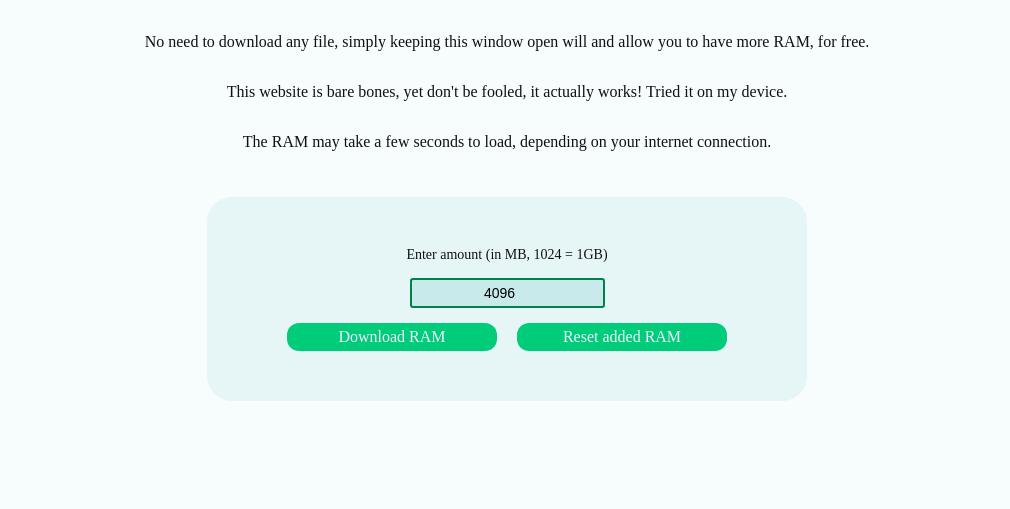
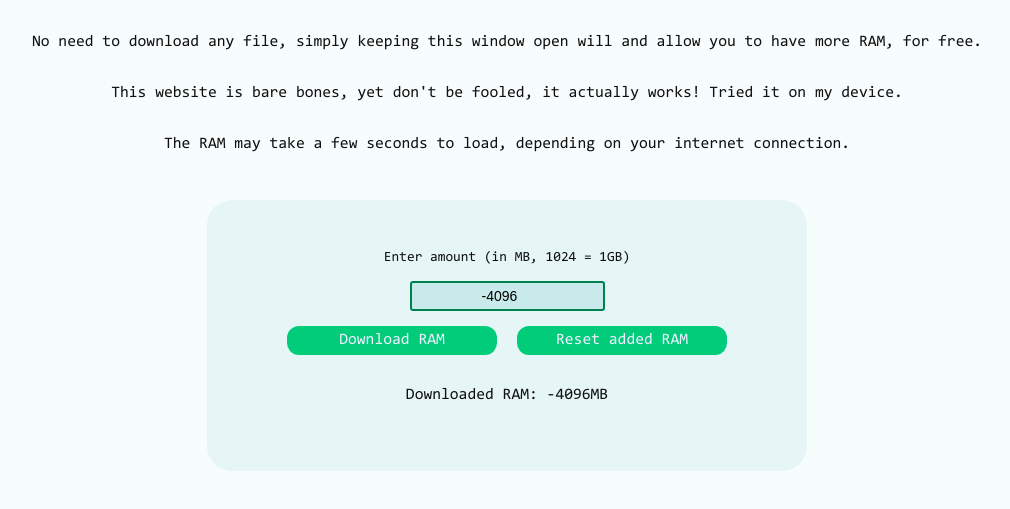
Before and after one commit to d-002/download-ram, a plain HTML site: page index.html in a window 1280 px wide. Both pictures are taken after a click on the link "Download RAM". Shown: the part 159-668 px from the top of the page, without its empty margins (133-1143 px from the left). Drawn offline with Linux system fonts and the light colour scheme; a web font is replaced by a local one.

Commit message:
POC that doesn't work

```diff
--- a/index.html
+++ b/index.html
@@ -5,7 +5,7 @@
 		<link rel="stylesheet" href="style.css" />
 	</head>
 
-	<body>
+	<body onload="init()">
 		<h1>Download free RAM</h1>
 		<h2>WARNING: this website is legit.</h2>
 		<p>No need to download any file, simply keeping this window open will and allow you to have more RAM, for free.</p>
@@ -19,6 +19,8 @@
 				<a id="start">Download RAM</a>
 				<a id="reset">Reset added RAM</a>
 			</div>
+
+			<p id="info">Loading...</p>
 		</div>
 	</body>
 </html>
--- a/script.js
+++ b/script.js
@@ -0,0 +1,32 @@
+let started, input, info, chunk, haha;
+
+start = _=> {
+	if (started) return;
+	started = true;
+
+	let value = parseInt(input.value.split(".")[0].replaceAll("-", ""));
+	input.value = "-"+value;
+
+	haha = [];
+	info.innerHTMl = "Downloading RAM...";
+	for (let i = 0; i < value; i++)
+		haha.push(chunk+String.fromCharCode(Math.random()*1000));
+	info.innerHTML = "Downloaded RAM: -"+value+"MB";
+}
+
+reset = _=> {
+	if (started == false) return;
+	started = false;
+
+	haha = [];
+	info.innerHTML = "Downloaded RAM: none";
+}
+
+init = _=> {
+	let getId = i => document.getElementById(i), s = getId("start"), r = getId("reset");
+	input = getId("input"), info = getId("info");
+	chunk = ".";
+	for (let i = 0; i < 1048575; i++) chunk += String.fromCharCode(Math.random()*1000);
+	reset();
+	s.addEventListener("click", start); r.addEventListener("click", reset);
+}
--- a/style.css
+++ b/style.css
@@ -1,6 +1,6 @@
 @font-face {
 	font-family: consolas;
-	src: url("fonts/consolas.ttf");
+	src: url("consolas.ttf");
 }
 
 html, body {
```
